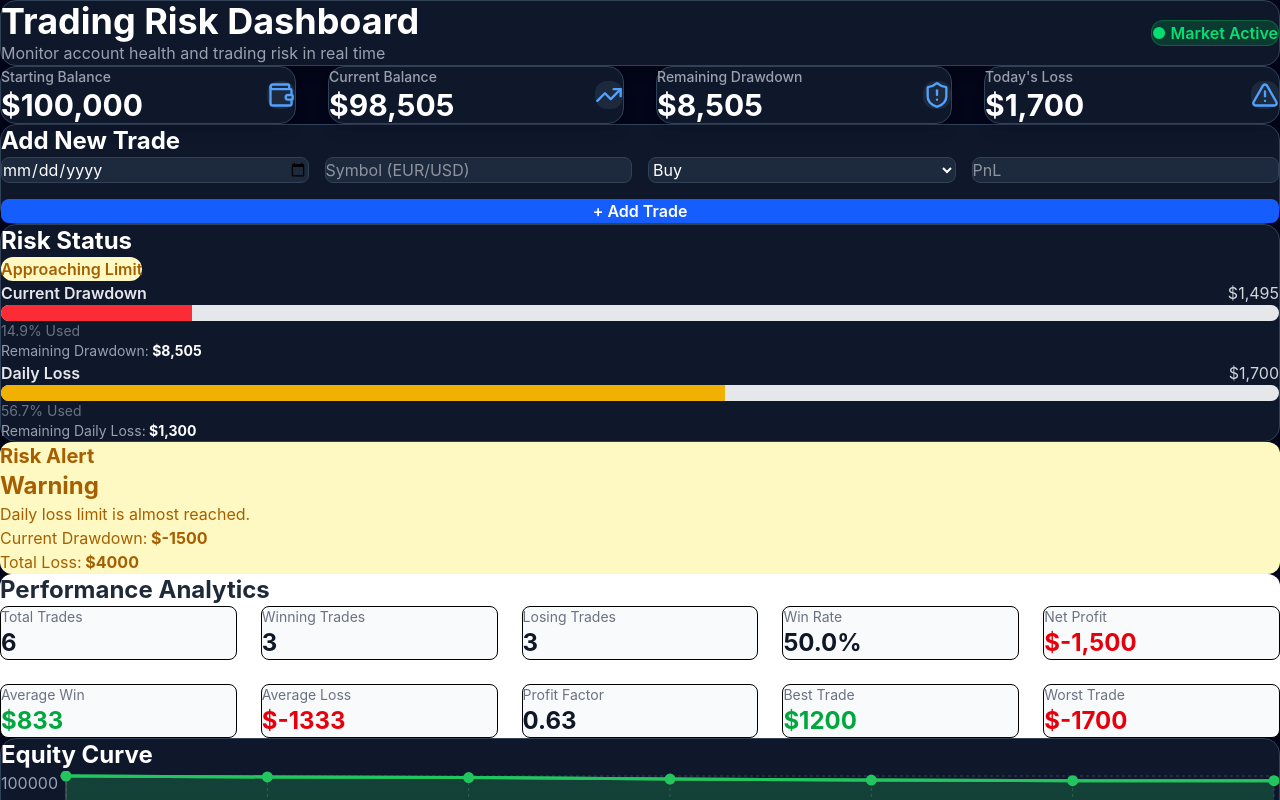
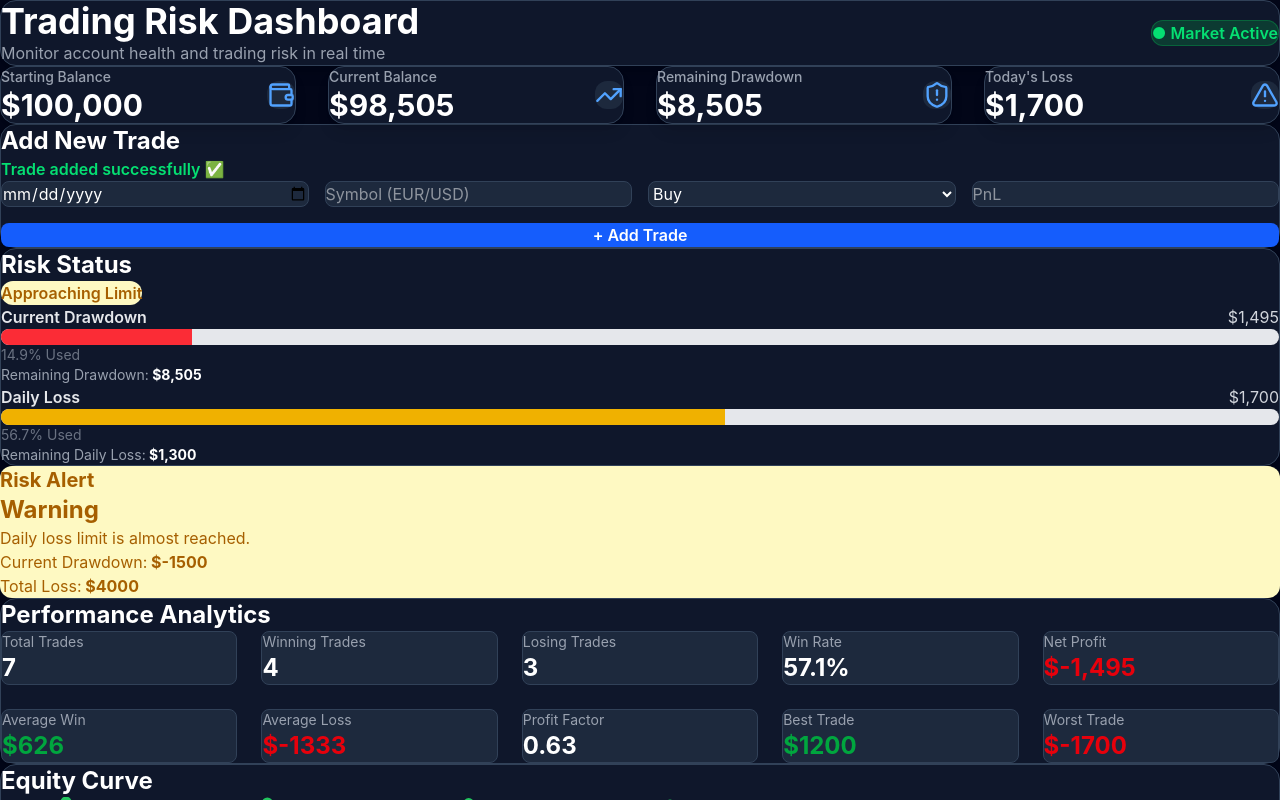
Before and after one commit to nehau072/Trading-risk-dashboard, a React (Vite) app: page / in a window 1280 px wide. Both pictures are taken after typing "2020-01-15", "Sample", "5" into the empty fields and a click on the button "+ Add Trade". Shown: the top 800 px of the page. Built offline with nearby package versions, Linux system fonts and the light colour scheme.

Commit message:
Connect dashboard components with live trade context

```diff
--- a/src/components/Dashboard/AddTrade.jsx
+++ b/src/components/Dashboard/AddTrade.jsx
@@ -20,6 +20,10 @@ function AddTrade() {
 
 
 
+  const [message, setMessage] = useState("");
+
+
+
   const handleChange = (e) => {
 
     setFormData({
@@ -35,16 +39,21 @@ function AddTrade() {
 
 
 
+
   const handleSubmit = (e) => {
 
     e.preventDefault();
 
 
 
+    console.log("Adding Trade:", formData);
+
+
+
     if(
       !formData.date ||
       !formData.symbol ||
-      !formData.pnl
+      formData.pnl === ""
     ){
 
       alert("Please fill all fields");
@@ -52,6 +61,8 @@ function AddTrade() {
       return;
 
     }
+
+
 
 
 
@@ -65,6 +76,12 @@ function AddTrade() {
 
 
 
+
+
+    setMessage("Trade added successfully ✅");
+
+
+
     setFormData({
 
       date: "",
@@ -75,7 +92,20 @@ function AddTrade() {
     });
 
 
+
+
+
+    setTimeout(()=>{
+
+      setMessage("");
+
+    },3000);
+
+
+
   };
+
+
 
 
 
@@ -95,6 +125,7 @@ function AddTrade() {
     >
 
 
+
       <h2 className="text-2xl font-bold text-white mb-6">
 
         Add New Trade
@@ -104,15 +135,40 @@ function AddTrade() {
 
 
 
+      {
+        message && (
+
+          <p className="
+          mb-4
+          text-green-400
+          font-semibold
+          ">
+
+            {message}
+
+          </p>
+
+        )
+      }
+
+
+
+
+
       <form
+
         onSubmit={handleSubmit}
+
         className="
         grid
         grid-cols-1
         md:grid-cols-4
         gap-4
         "
+
       >
+
+
 
 
 
@@ -137,6 +193,7 @@ function AddTrade() {
           "
 
         />
+
 
 
 
@@ -170,6 +227,8 @@ function AddTrade() {
 
 
 
+
+
         <select
 
           name="type"
@@ -190,6 +249,7 @@ function AddTrade() {
 
         >
 
+
           <option value="Buy">
             Buy
           </option>
@@ -201,6 +261,7 @@ function AddTrade() {
 
 
         </select>
+
 
 
 
@@ -236,6 +297,7 @@ function AddTrade() {
 
 
 
+
         <button
 
           type="submit"
@@ -260,6 +322,7 @@ function AddTrade() {
 
 
 
+
       </form>
 
 
--- a/src/components/Dashboard/PerformanceAnalytics.jsx
+++ b/src/components/Dashboard/PerformanceAnalytics.jsx
@@ -1,8 +1,16 @@
-import trades from "../../data/trades";
+import { useContext } from "react";
+import { TradeContext } from "../../context/TradeContext";
+
 
 function PerformanceAnalytics() {
 
+
+  const { trades } = useContext(TradeContext);
+
+
+
   const totalTrades = trades.length;
+
 
 
   const winningTrades = trades.filter(
@@ -10,13 +18,17 @@ function PerformanceAnalytics() {
   );
 
 
+
   const losingTrades = trades.filter(
     (trade) => trade.pnl < 0
   );
 
 
+
   const totalWins = winningTrades.length;
+
   const totalLosses = losingTrades.length;
+
 
 
 
@@ -27,10 +39,12 @@ function PerformanceAnalytics() {
 
 
 
+
   const netProfit = trades.reduce(
     (sum, trade) => sum + trade.pnl,
     0
   );
+
 
 
 
@@ -46,6 +60,7 @@ function PerformanceAnalytics() {
 
 
 
+
   const avgLoss =
     totalLosses > 0
       ? (
@@ -58,10 +73,13 @@ function PerformanceAnalytics() {
 
 
 
+
+
   const grossProfit = winningTrades.reduce(
     (sum, trade) => sum + trade.pnl,
     0
   );
+
 
 
   const grossLoss = Math.abs(
@@ -73,6 +91,8 @@ function PerformanceAnalytics() {
 
 
 
+
+
   const profitFactor =
     grossLoss > 0
       ? (grossProfit / grossLoss).toFixed(2)
@@ -80,110 +100,186 @@ function PerformanceAnalytics() {
 
 
 
-  const bestTrade = Math.max(
-    ...trades.map((trade) => trade.pnl)
-  );
 
 
-  const worstTrade = Math.min(
-    ...trades.map((trade) => trade.pnl)
-  );
+  const bestTrade =
+    trades.length > 0
+      ? Math.max(...trades.map((trade)=>trade.pnl))
+      : 0;
+
+
+
+  const worstTrade =
+    trades.length > 0
+      ? Math.min(...trades.map((trade)=>trade.pnl))
+      : 0;
+
+
+
+
 
 
 
   const analytics = [
 
+
     {
-      title: "Total Trades",
-      value: totalTrades,
+      title:"Total Trades",
+      value:totalTrades,
     },
 
+
     {
-      title: "Winning Trades",
-      value: totalWins,
+      title:"Winning Trades",
+      value:totalWins,
     },
 
+
     {
-      title: "Losing Trades",
-      value: totalLosses,
+      title:"Losing Trades",
+      value:totalLosses,
     },
 
+
     {
-      title: "Win Rate",
-      value: `${winRate}%`,
+      title:"Win Rate",
+      value:`${winRate}%`,
     },
 
+
     {
-      title: "Net Profit",
-      value: `$${netProfit.toLocaleString()}`,
+      title:"Net Profit",
+      value:`$${netProfit.toLocaleString()}`,
       color:
         netProfit >= 0
         ? "text-green-600"
         : "text-red-600",
     },
 
+
     {
-      title: "Average Win",
-      value: `$${avgWin}`,
-      color: "text-green-600",
+      title:"Average Win",
+      value:`$${avgWin}`,
+      color:"text-green-600",
     },
 
+
     {
-      title: "Average Loss",
-      value: `$${avgLoss}`,
-      color: "text-red-600",
+      title:"Average Loss",
+      value:`$${avgLoss}`,
+      color:"text-red-600",
     },
 
+
     {
-      title: "Profit Factor",
-      value: profitFactor,
+      title:"Profit Factor",
+      value:profitFactor,
     },
 
+
     {
-      title: "Best Trade",
-      value: `$${bestTrade}`,
-      color: "text-green-600",
+      title:"Best Trade",
+      value:`$${bestTrade}`,
+      color:"text-green-600",
     },
 
+
     {
-      title: "Worst Trade",
-      value: `$${worstTrade}`,
-      color: "text-red-600",
+      title:"Worst Trade",
+      value:`$${worstTrade}`,
+      color:"text-red-600",
     },
+
 
   ];
 
 
 
+
+
+
   return (
 
-    <div className="bg-white rounded-xl shadow-md p-6 mt-8">
+    <div className="
+      bg-slate-900
+      border
+      border-slate-700
+      rounded-2xl
+      shadow-lg
+      p-6
+      mt-8
+      animate-fadeIn
+    ">
 
-      <h2 className="text-2xl font-bold text-gray-800 mb-6">
+
+
+      <h2 className="
+        text-2xl
+        font-bold
+        text-white
+        mb-6
+      ">
+
         Performance Analytics
+
       </h2>
 
 
 
-      <div className="grid grid-cols-1 sm:grid-cols-2 md:grid-cols-3 lg:grid-cols-5 gap-6">
 
 
-        {analytics.map((item) => (
+
+      <div className="
+        grid
+        grid-cols-1
+        sm:grid-cols-2
+        md:grid-cols-3
+        lg:grid-cols-5
+        gap-6
+      ">
+
+
+
+        {
+          analytics.map((item)=>(
+
 
             <div
+
               key={item.title}
-            className="border rounded-lg p-4 bg-gray-50"
+
+              className="
+              border
+              border-slate-700
+              rounded-lg
+              p-4
+              bg-slate-800
+              "
+
             >
 
-            <p className="text-sm text-gray-500">
+
+              <p className="
+                text-sm
+                text-gray-400
+              ">
+
                 {item.title}
+
               </p>
 
 
+
               <h3
-              className={`text-2xl font-bold mt-2 ${
-                item.color || "text-gray-900"
-              }`}
+                className={`
+                  text-2xl
+                  font-bold
+                  mt-2
+                  ${
+                    item.color ||
+                    "text-white"
+                  }
+                `}
               >
 
                 {item.value}
@@ -191,12 +287,17 @@ function PerformanceAnalytics() {
               </h3>
 
 
+
             </div>
 
-        ))}
+
+          ))
+        }
+
 
 
       </div>
+
 
 
     </div>
--- a/src/components/Dashboard/TradeTable.jsx
+++ b/src/components/Dashboard/TradeTable.jsx
@@ -1,22 +1,34 @@
-import { useState } from "react";
-import trades from "../../data/trades";
+import { useState, useContext } from "react";
+import { TradeContext } from "../../context/TradeContext";
 
 
 function TradeTable() {
 
+
+  const { trades } = useContext(TradeContext);
+
+
+
   const [search, setSearch] = useState("");
+
   const [filter, setFilter] = useState("All");
+
   const [sort, setSort] = useState("default");
 
 
 
+
+
   const filteredTrades = trades
+
     .filter((trade)=>{
+
 
       const searchMatch =
         trade.symbol
           .toLowerCase()
           .includes(search.toLowerCase());
+
 
 
       const filterMatch =
@@ -25,42 +37,70 @@ function TradeTable() {
         (filter === "Loss" && trade.pnl < 0);
 
 
+
       return searchMatch && filterMatch;
+
 
     })
 
+
+
     .sort((a,b)=>{
 
+
       if(sort === "profit"){
+
         return b.pnl - a.pnl;
+
       }
 
 
+
       if(sort === "loss"){
+
         return a.pnl - b.pnl;
+
       }
 
 
+
       return 0;
+
 
     });
 
 
 
 
+
+
   return (
 
-    <div className="bg-slate-900 border border-slate-700 rounded-2xl shadow-lg p-6 mt-8">
+    <div className="
+      bg-slate-900
+      border
+      border-slate-700
+      rounded-2xl
+      shadow-lg
+      p-6
+      mt-8
+    ">
+
 
 
       <h2 className="text-2xl font-bold text-white mb-6">
+
         Trade History
+
       </h2>
 
 
 
 
+
+
       {/* Controls */}
+
 
       <div className="flex flex-wrap gap-4 mb-6">
 
@@ -87,6 +127,7 @@ function TradeTable() {
           "
 
         />
+
 
 
 
@@ -129,6 +170,9 @@ function TradeTable() {
 
 
 
+
+
+
         <select
 
           value={sort}
@@ -146,6 +190,7 @@ function TradeTable() {
           "
 
         >
+
 
           <option value="default">
             Sort
@@ -173,7 +218,10 @@ function TradeTable() {
 
 
 
+
+
       {/* Table */}
+
 
 
       <div className="overflow-x-auto">
@@ -217,11 +265,15 @@ function TradeTable() {
 
 
 
+
+
           <tbody>
 
 
           {
+
             filteredTrades.map((trade)=>(
+
 
 
               <tr
@@ -238,11 +290,13 @@ function TradeTable() {
               >
 
 
+
                 <td className="py-4 text-gray-300">
 
                   {trade.date}
 
                 </td>
+
 
 
 
@@ -263,11 +317,17 @@ function TradeTable() {
                   <span
 
                     className={
+
                       trade.type === "Buy"
+
                       ?
+
                       "bg-green-500/20 text-green-400 px-3 py-1 rounded-full text-sm"
+
                       :
+
                       "bg-red-500/20 text-red-400 px-3 py-1 rounded-full text-sm"
+
                     }
 
                   >
@@ -283,23 +343,34 @@ function TradeTable() {
 
 
 
+
+
                 <td>
 
 
                   <span
 
                     className={
+
                       trade.pnl >= 0
+
                       ?
+
                       "bg-green-500/20 text-green-400 px-3 py-1 rounded-full"
+
                       :
+
                       "bg-red-500/20 text-red-400 px-3 py-1 rounded-full"
+
                     }
 
                   >
 
+
                     {trade.pnl >= 0 ? "+" : ""}
+
                     ${trade.pnl}
+
 
                   </span>
 
@@ -311,7 +382,9 @@ function TradeTable() {
               </tr>
 
 
+
             ))
+
           }
 
 
```
Lines whose indentation alone changed are shown as unchanged.
